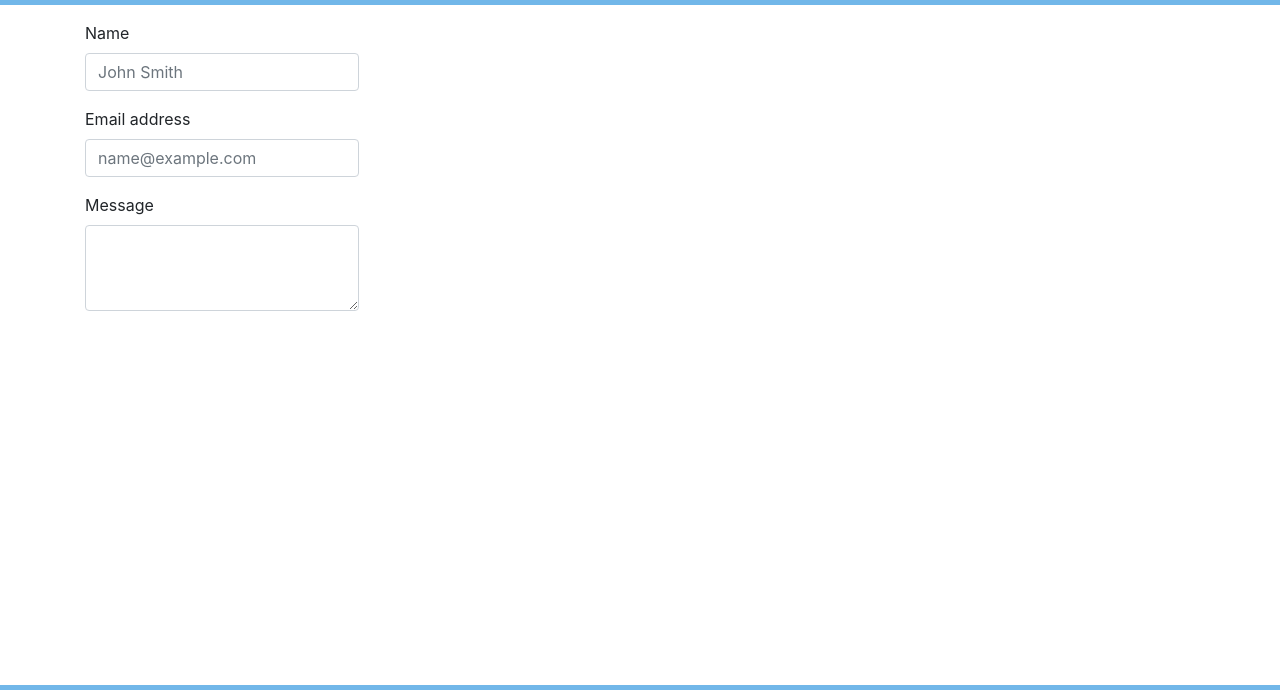
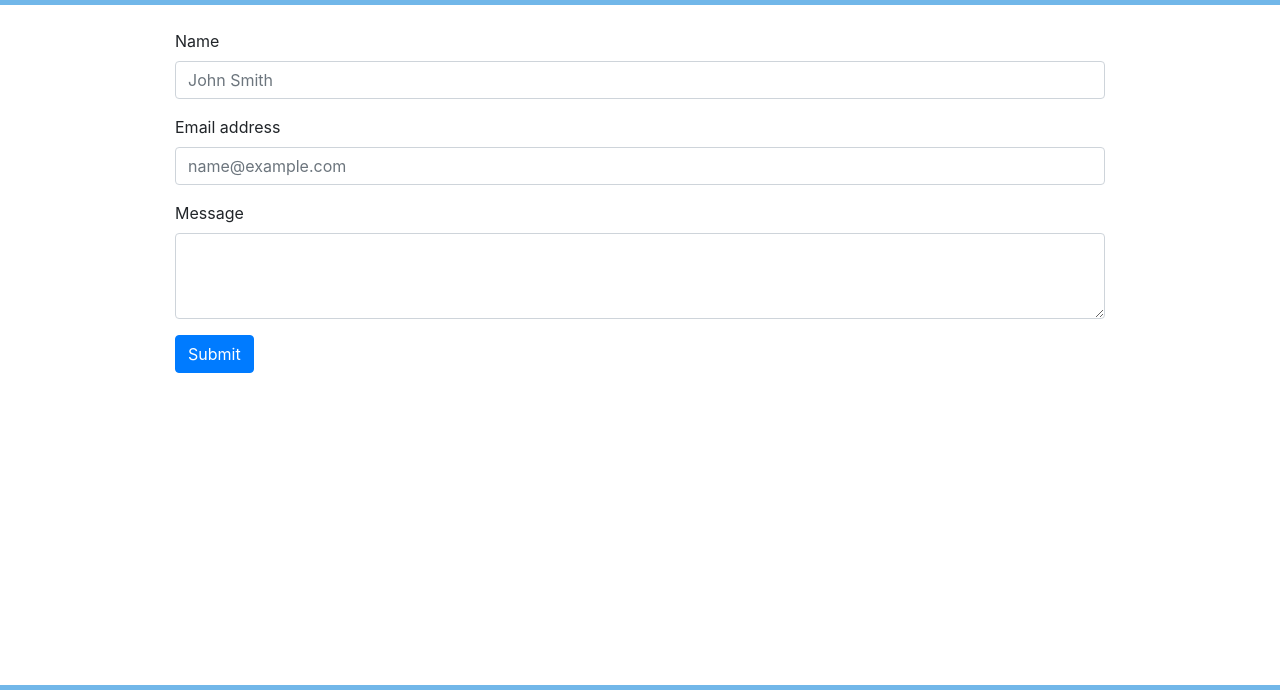
Before and after one commit to SleepyJen/Bootstrap-Portfolio, a plain HTML site: page contact.html in a window 1280 px wide. Shown: the part 51-741 px from the top of the page. Drawn offline with nearby package versions, Linux system fonts and the light colour scheme.

Commit message:
Added footers and contact form

```diff
--- a/contact.html
+++ b/contact.html
@@ -29,8 +29,8 @@
         </nav>
     </header>
     <main>
-        <div class="container">
-            <div class="row col-md-10 mt-3">
+        <div class="container col-md-9 mt-4">
+
             <form>
                 <div class="form-group">
                     <label for="exampleFormControlInput1">Name</label>
@@ -46,7 +46,7 @@
                     <textarea class="form-control" id="exampleFormControlTextarea1" rows="3"></textarea>
                 </div>
             </form>
-            </div>
+            <button type="button" class="btn btn-primary">Submit</button>
         </div>
 
     </main>
```
Also changed, not shown: index.html (+1 -2 lines). Lines whose indentation alone changed are shown as unchanged.
